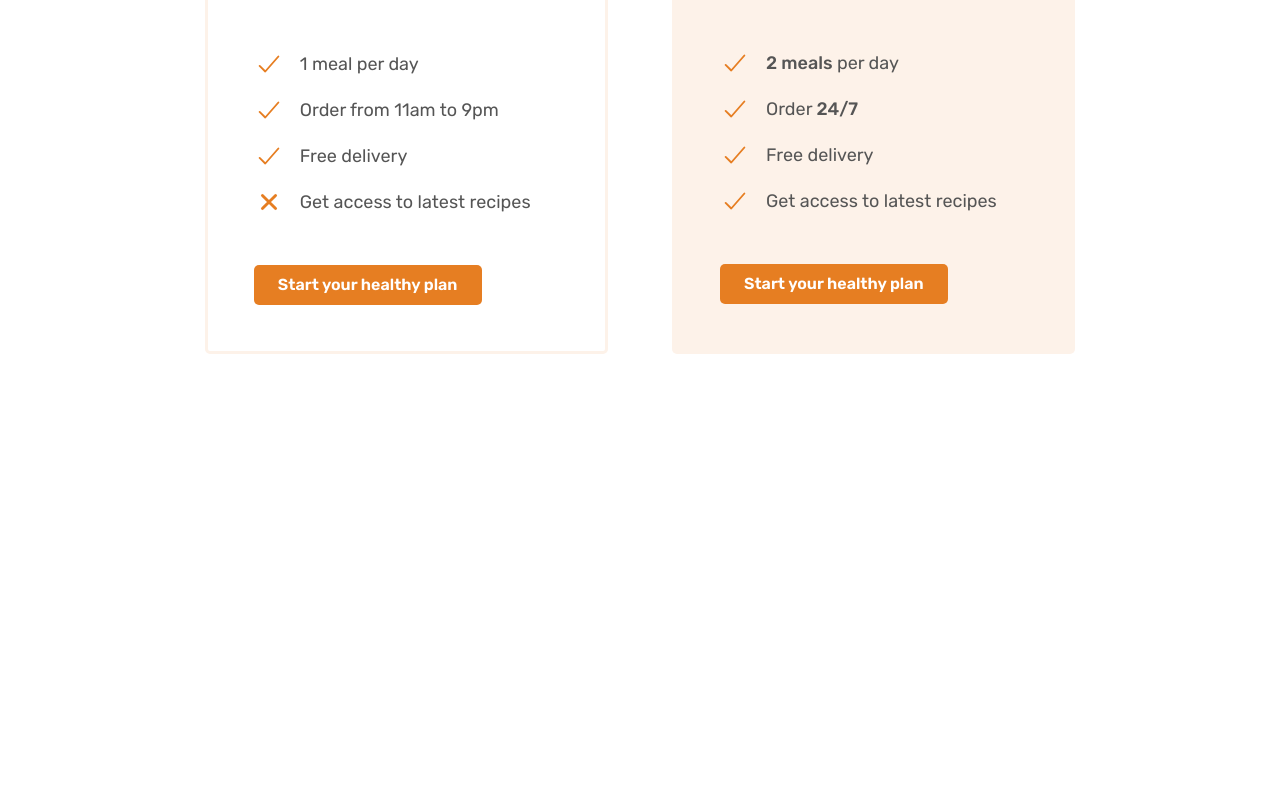
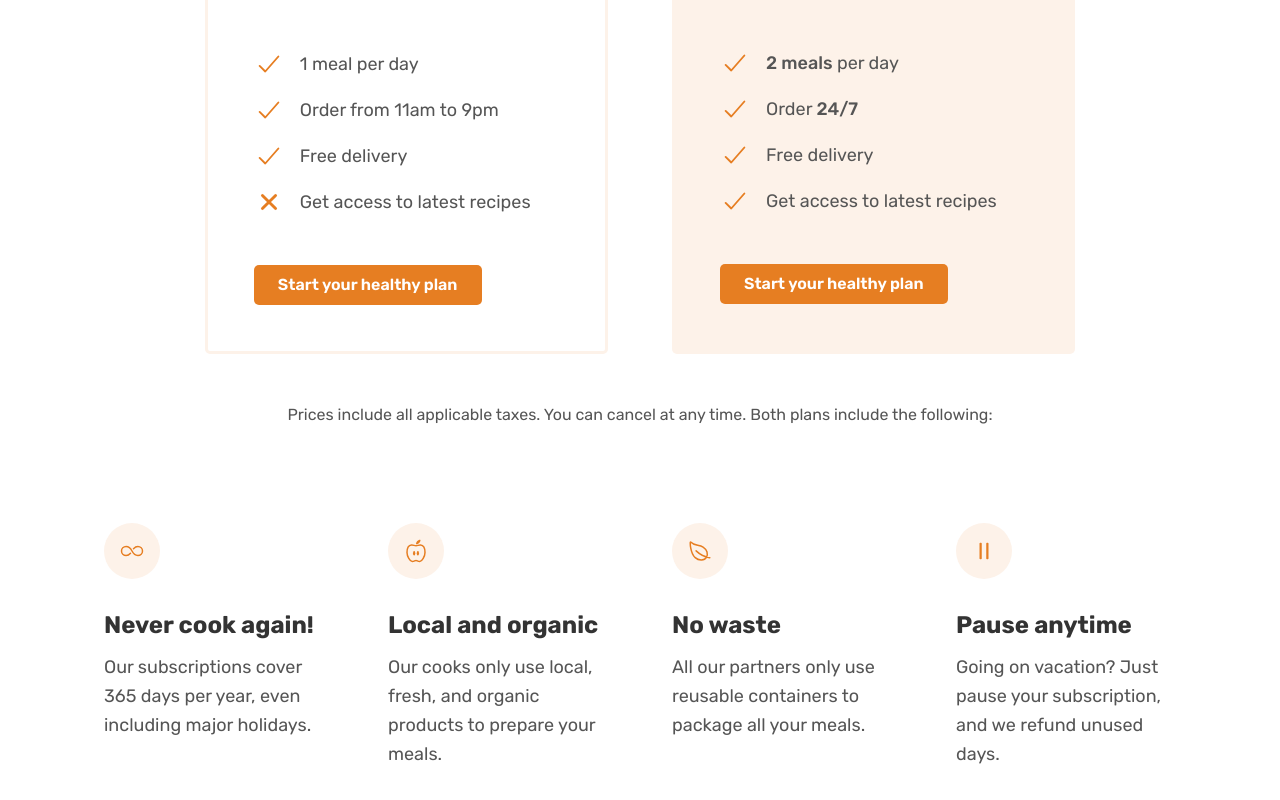
Before and after one commit to jenniferdo2211/omnifood, a React (Create React App) app: page / in a window 1280 px wide. Shown: the part 5165-5965 px from the top of the page. Before the commit the page ends 5615 px from the top, so only its background shows below. Built offline with nearby package versions, Linux system fonts and the light colour scheme.

Commit message:
features

```diff
--- a/src/App.js
+++ b/src/App.js
@@ -1,6 +1,7 @@
 import React from "react";
 import AppHeader from "./components/AppHeader";
 import FeaturedIn from "./components/FeaturedIn";
+import Features from "./components/Features";
 import Hero from "./components/Hero";
 import HowItWorks from "./components/HowItWorks";
 import Meals from "./components/Meals";
@@ -18,6 +19,7 @@ const App = () => {
         <Meals />
         <Testimonials />
         <Pricing />
+        <Features />
       </main>
     </React.Fragment>
   );
--- /dev/null
+++ b/src/components/Features.css
@@ -0,0 +1,25 @@
+.section-features {
+  padding-top: 0;
+}
+
+.feature-icon {
+  color: var(--primary-color);
+  height: 2.4rem;
+  width: 2.4rem;
+  background-color: var(--tint-color);
+  padding: 1.6rem;
+  margin-bottom: 3.2rem;
+  border-radius: 50%;
+}
+
+.feature-title {
+  font-size: 2.4rem;
+  color: #333;
+  font-weight: 700;
+  margin-bottom: 1.6rem;
+}
+
+.feature-text {
+  font-size: 1.8rem;
+  line-height: 1.6;
+}
--- /dev/null
+++ b/src/components/Features.js
@@ -0,0 +1,47 @@
+import "./Features.css";
+
+const Features = () => {
+  return (
+    <section className="section-features section-padding">
+      <div className="container grid grid--4-cols">
+        <div className="feature">
+          <ion-icon class="feature-icon" name="infinite-outline"></ion-icon>
+          <p className="feature-title">Never cook again!</p>
+          <p className="feature-text">
+            Our subscriptions cover 365 days per year, even including major
+            holidays.
+          </p>
+        </div>
+
+        <div className="feature">
+          <ion-icon class="feature-icon" name="nutrition-outline"></ion-icon>
+          <p className="feature-title">Local and organic</p>
+          <p className="feature-text">
+            Our cooks only use local, fresh, and organic products to prepare
+            your meals.
+          </p>
+        </div>
+
+        <div className="feature">
+          <ion-icon class="feature-icon" name="leaf-outline"></ion-icon>
+          <p className="feature-title">No waste</p>
+          <p className="feature-text">
+            All our partners only use reusable containers to package all your
+            meals.
+          </p>
+        </div>
+
+        <div className="feature">
+          <ion-icon class="feature-icon" name="pause-outline"></ion-icon>
+          <p className="feature-title">Pause anytime</p>
+          <p className="feature-text">
+            Going on vacation? Just pause your subscription, and we refund
+            unused days.
+          </p>
+        </div>
+      </div>
+    </section>
+  );
+};
+
+export default Features;
--- a/src/components/Pricing.css
+++ b/src/components/Pricing.css
@@ -72,3 +72,10 @@
 .plan-sign-up {
   margin-top: 4.8rem;
 }
+
+.plan-addition-info {
+  font-size: 1.6rem;
+  line-height: 1.6;
+  text-align: center;
+  margin-top: 4.8rem;
+}
--- a/src/components/Pricing.js
+++ b/src/components/Pricing.js
@@ -2,7 +2,7 @@ import "./Pricing.css";
 
 const Pricing = () => {
   return (
-    <div className="section-pricing section-padding">
+    <section className="section-pricing section-padding">
       <div className="container">
         <span className="subheading">Pricing</span>
         <h2 className="heading-secondary">
@@ -88,7 +88,14 @@ const Pricing = () => {
           </div>
         </div>
       </div>
-    </div>
+
+      <div className="container">
+        <aside className="plan-addition-info">
+          Prices include all applicable taxes. You can cancel at any time. Both
+          plans include the following:
+        </aside>
+      </div>
+    </section>
   );
 };
 
--- a/src/css/commonStyle.css
+++ b/src/css/commonStyle.css
@@ -75,6 +75,12 @@
   background-color: #fff;
 }
 
+.container {
+  max-width: 120rem;
+  margin: 0 auto;
+  padding: 0 var(--min-padding);
+}
+
 .margin-right-sm {
   margin-right: 2rem !important;
 }
@@ -106,10 +112,8 @@
   grid-template-columns: repeat(3, 1fr);
 }
 
-.container {
-  max-width: 120rem;
-  margin: 0 auto;
-  padding: 0 var(--min-padding);
+.grid--4-cols {
+  grid-template-columns: repeat(4, 1fr);
 }
 
 strong {
```
